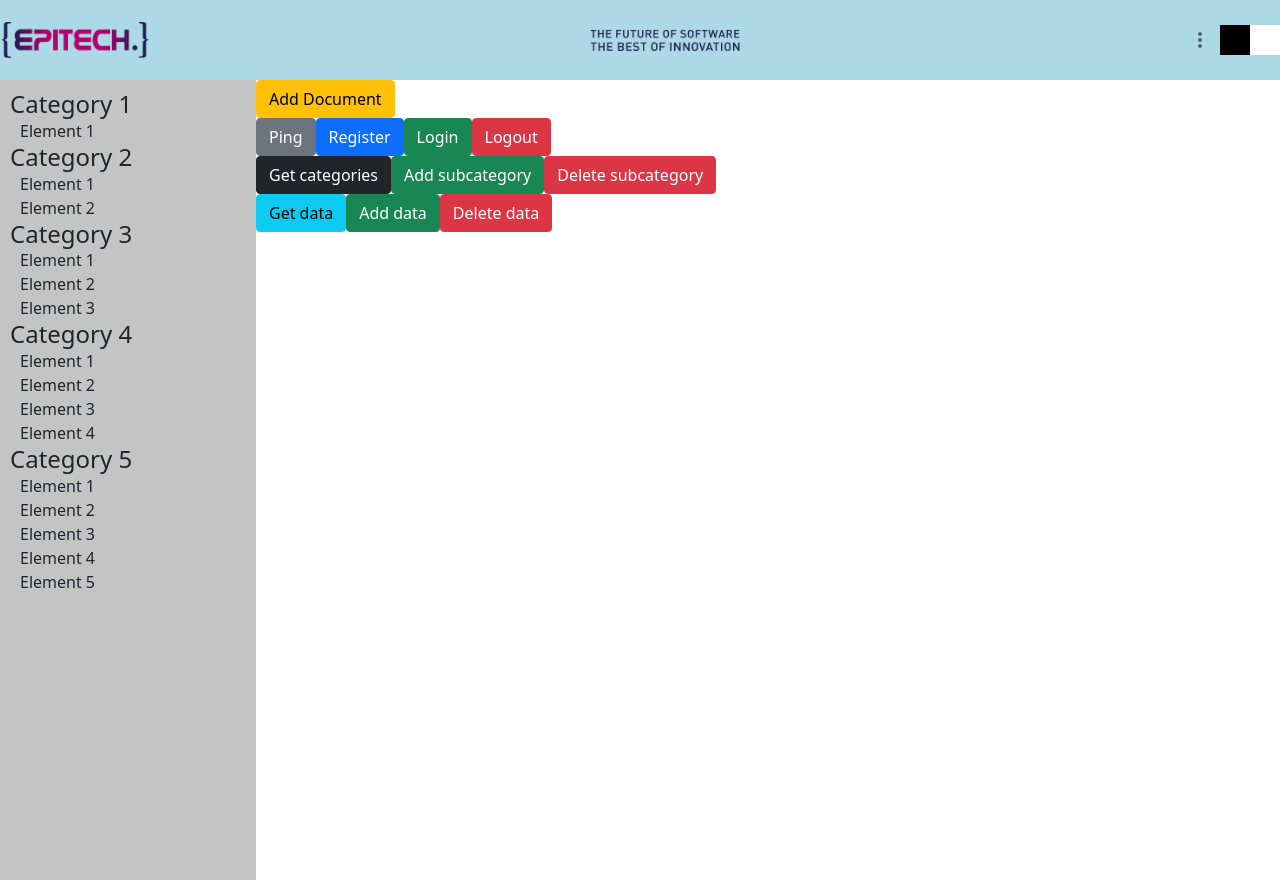
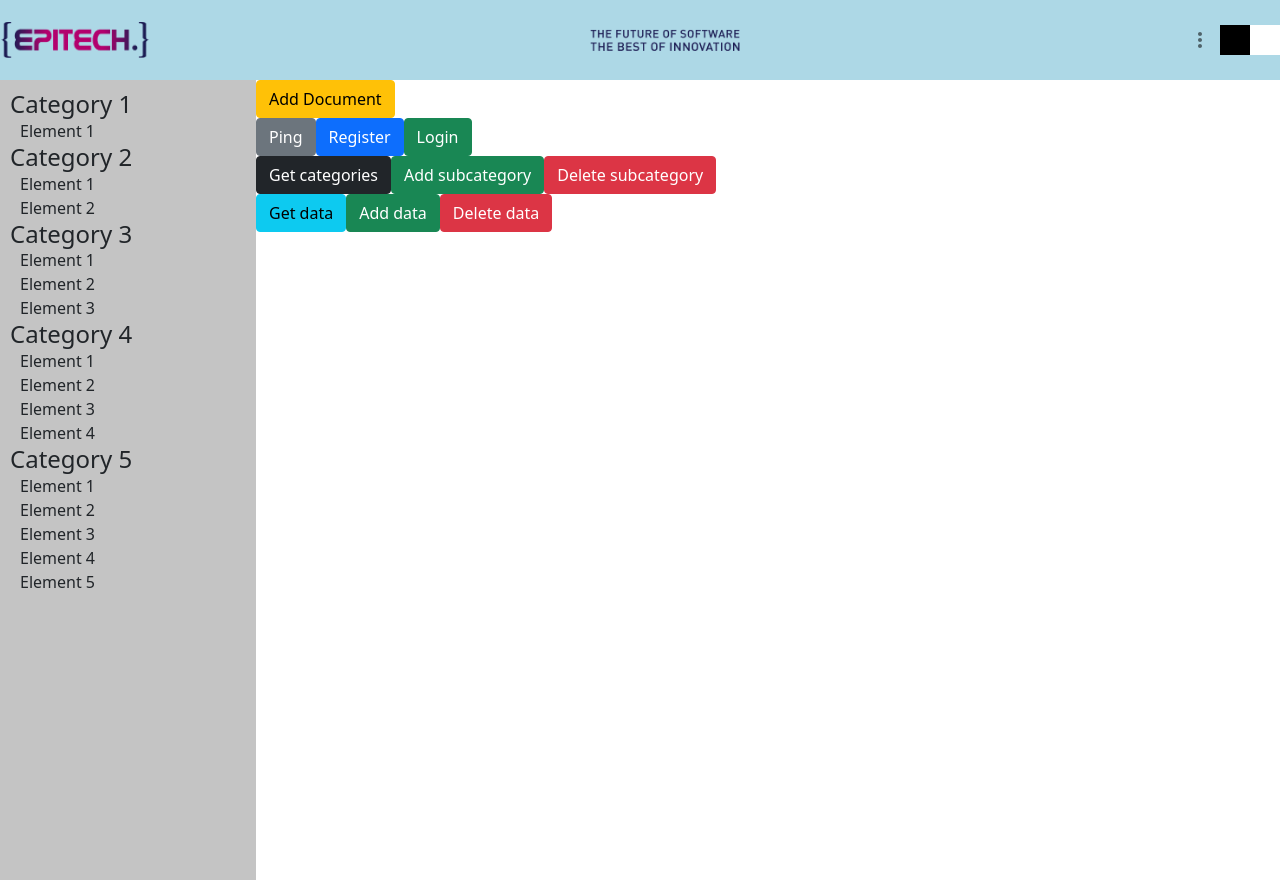
Before and after one commit to mvetois/CECS443, a React (Create React App) app in the folder front/: page / in a window 1280 px wide. Built offline with nearby package versions, Linux system fonts and the light colour scheme.

Commit message:
Removed outdated logout example

```diff
--- a/front/src/routes/Testing.js
+++ b/front/src/routes/Testing.js
@@ -121,19 +121,7 @@ const getData = async () => {
 
 //Testing logging out
 const logout = async () => {
-    fetch("http://127.0.0.1:5000/api/user/logout", {
-        method: 'POST',
-        headers: {
-            "authorization": "Bearer " + token
-        }
-    })
-    .then(response => response.json())
-    .then(data => {
-        console.log("Success:", data);
-    })
-    .catch((error) => {
-        console.error("Error:", error);
-    });
+    //TODO Create a file that handles the API requests and handles storage of access token
 }
 
 //Testing logging in
@@ -193,7 +181,6 @@ const Testing = () => {
             <Button variant="secondary" onClick={ping}>Ping</Button>
             <Button variant="primary" onClick={register}>Register</Button>
             <Button variant="success" onClick={login}>Login</Button>
-            <Button variant="danger" onClick={logout}>Logout</Button>
             <br />
             <Button variant="dark" onClick={getCategories}>Get categories</Button>
             <Button variant="success" onClick={addSubcat}>Add subcategory</Button>
```
